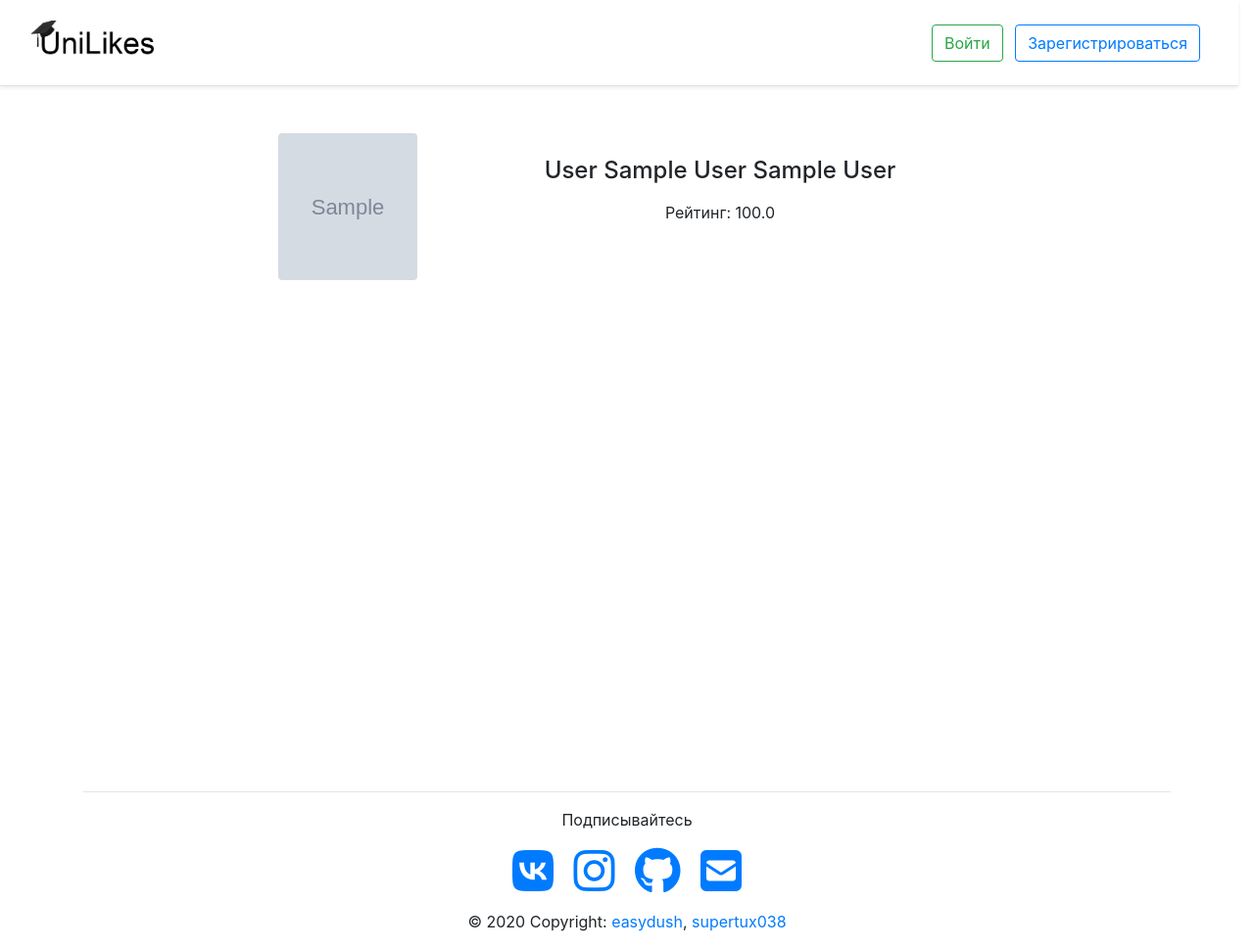
After one commit to easydush/UniLikes, a Django app: page /statistics/ in a window 1280 px wide. The commit adds this page. Shown: the whole page at 98% size. Run offline with Django 3.2, Linux system fonts and the light colour scheme; tables that the repository leaves empty hold one stand-in row (values such as "Sample post"); grey boxes marked "Sample" are stand-in pictures; parts of the project's set-up code (start-up, migrations or seed data) failed here and were passed over; some libraries are stand-ins or nearby versions.

Commit message:
Added statistics page

```diff
--- /dev/null
+++ b/votingapp/templates/voting/statistics.html
@@ -0,0 +1,35 @@
+{% extends 'base.html' %}
+{% block title %}
+    UniLikes | Статистика
+{% endblock %}
+{% load static %}
+{% block head %}
+    <link rel="stylesheet" href="{% static 'votingapp/css/index.css' %}">
+{% endblock %}
+{% block content %}
+    <main>
+
+        {% load crispy_forms_tags %}
+        {% if rates %}
+            <div class="container mt-4" id="profile">
+                {% for rate in rates %}
+                    <div class="author">
+                        <div class="row mt-2">
+                            <div class="col-2"></div>
+                            <div class="col-2 p-4">
+                                <div class="avatar rounded"
+                                     style="background-image: url({{ rate.teacher.photo_url }})">
+                                </div>
+                            </div>
+                            <div class="author-name text-center col-6">
+                                <h4 class="mt-5">{{ rate.teacher }}</h4>
+                                <p class="mt-3">Рейтинг: {{ rate.rating }}</p>
+                            </div>
+                        </div>
+                    </div>
+                {% endfor %}
+            </div>
+        {% else %}
+        {% endif %}
+    </main>
+{% endblock %}
--- a/votingapp/templates/voting/teachers_list.html
+++ b/votingapp/templates/voting/teachers_list.html
@@ -15,13 +15,13 @@
             {% for teacher_set in teachers %}
                 <div class="author">
                     <div class="row mt-2">
-                        <div class="col-3"></div>
+                        <div class="col-2"></div>
                         <div class="col-2 p-4">
                             <div class="avatar rounded"
                                 style="background-image: url({{ teacher_set.teacher.photo_url }})">
                             </div>
                         </div>
-                        <div class="author-name text-center col-5">
+                        <div class="author-name text-center col-6">
                             <h4 class="mt-5">{{ teacher_set.teacher.full_name }}</h4>
                             <p class="mt-3">Предметы:
                             {% for subject in teacher_set.subjects %}
--- a/votingapp/views.py
+++ b/votingapp/views.py
@@ -22,16 +22,16 @@ from votingapp.utils import get_semester
 
 def index(request):
     if Rate.objects.all():
-        teachers = list(Rate.objects.values('teacher').annotate(rating=Avg('rate') * 100)[:3])
+        ratings = list(Rate.objects.values('teacher').annotate(rating=Avg('rate') * 100))
+        print(ratings)
 
-        teachers = sorted(teachers, key=lambda x: x['rating'], reverse=True)
+        teachers = sorted(ratings, key=lambda x: x['rating'], reverse=True)[:3]
         teacher1 = Teacher.objects.get(id=teachers[0]['teacher'])
         rating1 = int(teachers[0]['rating'])
         teacher2 = Teacher.objects.get(id=teachers[1]['teacher'])
         rating2 = int(teachers[1]['rating'])
         teacher3 = Teacher.objects.get(id=teachers[2]['teacher'])
         rating3 = int(teachers[2]['rating'])
-        print(rating2)
 
         return render(request, 'index.html', {'teacher1': teacher1,
                                               'rating1': rating1,
@@ -161,16 +161,19 @@ class TeachersList(View):
 class Statistics(View):
     def get(self, request):
         if Rate.objects.all():
-            teachers = list(Rate.objects.values('teacher').annotate(rating=Avg('rate') * 100)[:3])
+            teachers = list(Rate.objects.values('teacher').annotate(rating=Avg('rate') * 100))
 
-            rates = sorted(teachers, key=lambda x: x['rating'], reverse=True)
+            teachers = sorted(teachers, key=lambda x: x['rating'], reverse=True)
+            rates = [{'teacher': Teacher.objects.get(id=x.get('teacher')), 'rating': x.get('rating')} for x in
+                     teachers]
             # teacher1 = Teacher.objects.get(id=teachers[0]['teacher'])
             # rating1 = int(teachers[0]['rating'])
+            # print(rates)
 
-            return render(request, 'statistics.html', {'rates': rates,
-                                                       })
+            return render(request, 'voting/statistics.html', {'rates': rates,
+                                                              })
         else:
-            return render(request, 'statistics.html', {})
+            return render(request, 'voting/statistics.html', {})
 
 
 class TeacherView(DetailView):
```
